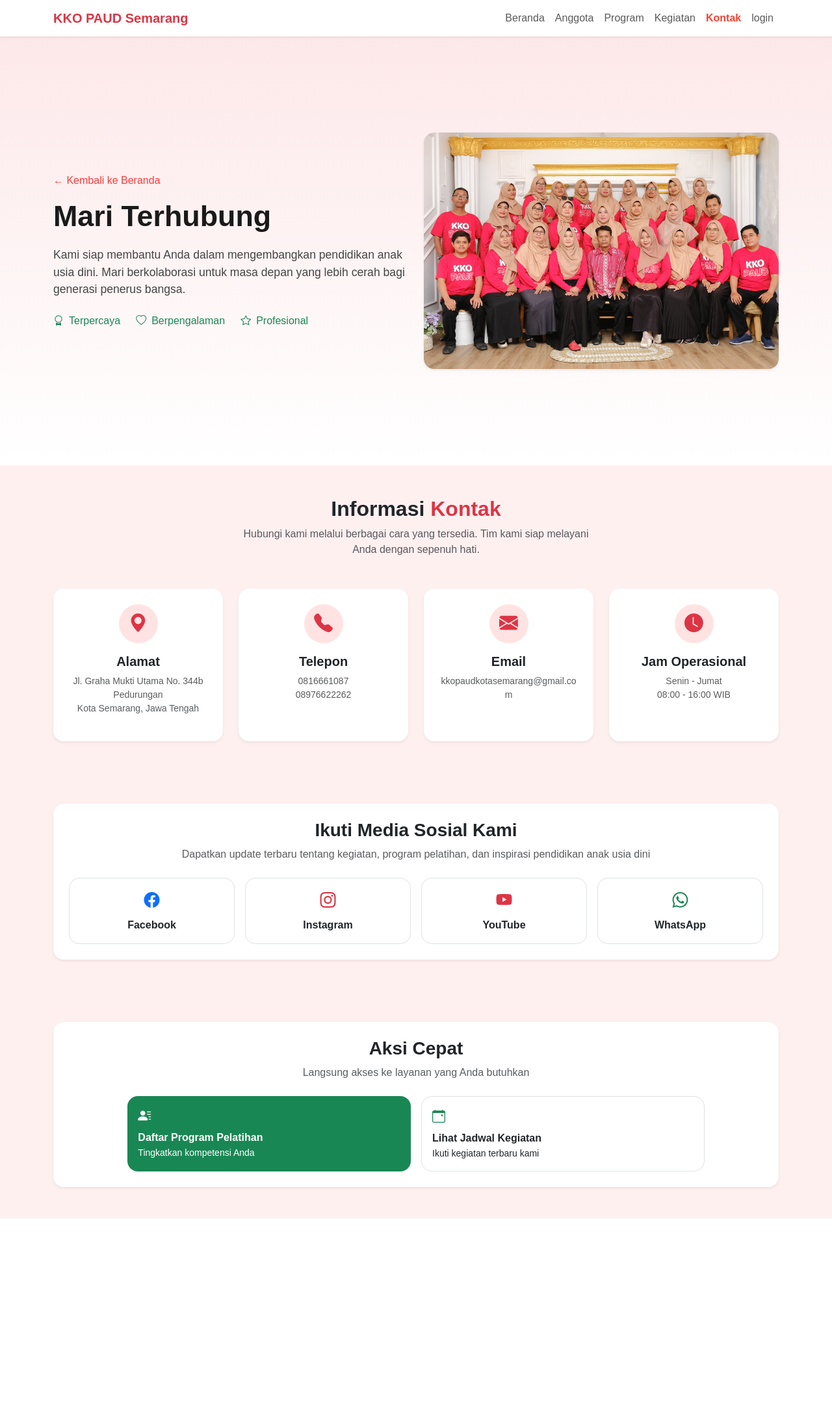
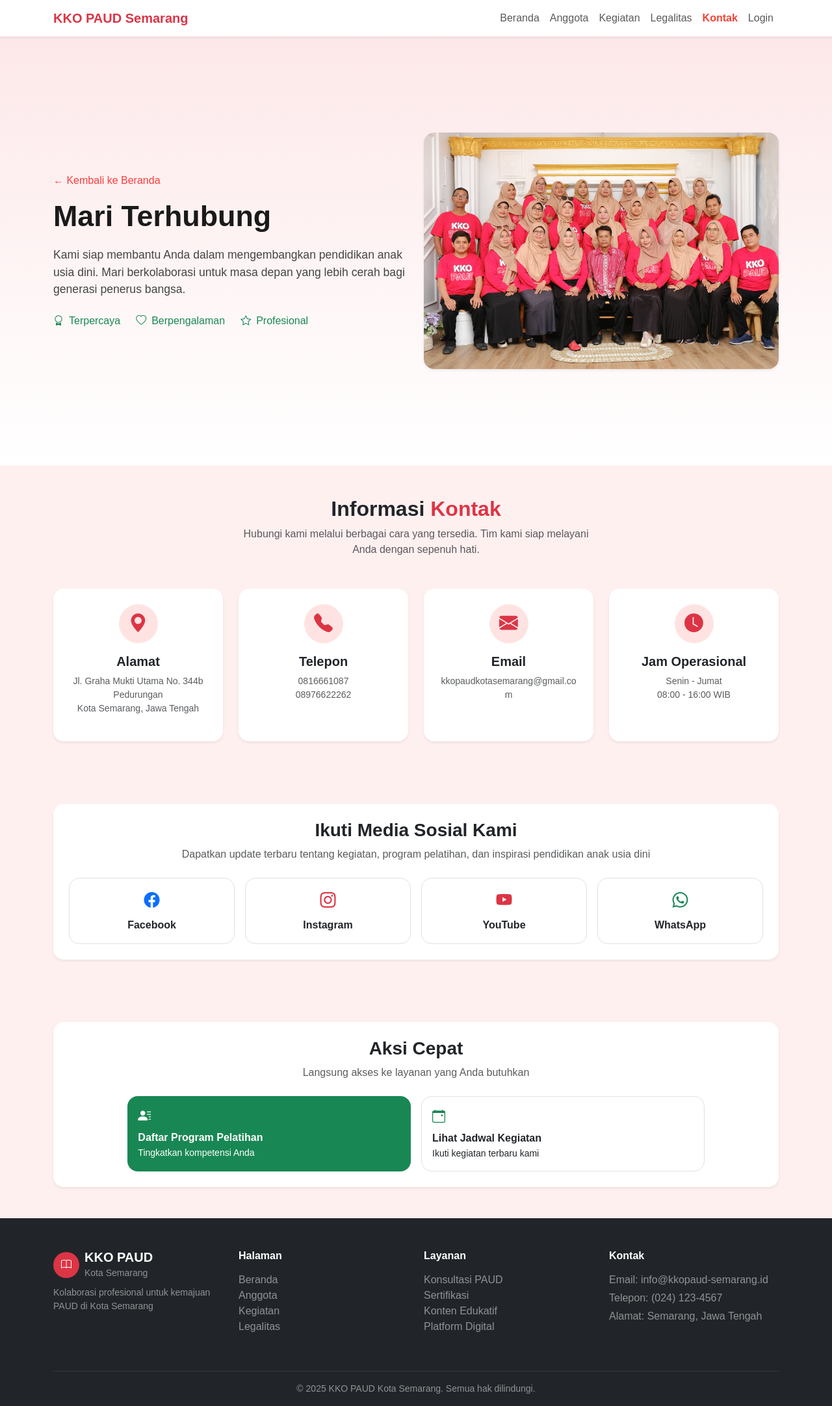
Before and after one commit to liliianaa/webkkosemarang, a PHP site: page /kontak.php in a window 1280 px wide. Shown: the whole page at 65% size. Before the commit the page ends 1875 px from the top, so only its background shows below. Run offline with PHP 8.4, Linux system fonts and the light colour scheme.

Commit message:
revisi fitur kontak

```diff
--- a/index.php
+++ b/index.php
@@ -104,8 +104,8 @@ include "koneksi.php";
                 <ul class="navbar-nav ms-auto">
                     <li class="nav-item"><a class="nav-link active" href="index.php">Beranda</a></li>
                     <li class="nav-item"><a class="nav-link" href="anggota.php">Anggota</a></li>
-                    <li class="nav-item"><a class="nav-link" href="#program">Program</a></li>
                     <li class="nav-item"><a class="nav-link" href="kegiatan.php">Kegiatan</a></li>
+                    <li class="nav-item"><a class="nav-link" href="legalitas.php">Legalitas</a></li>
                     <li class="nav-item"><a class="nav-link" href="kontak.php">Kontak</a></li>
                     <li class="nav-item"><a class="nav-link" href="login.php" target="_blank">Login</a></li>
                 </ul>
@@ -334,8 +334,8 @@ include "koneksi.php";
                 <h6 class="fw-bold mb-3">Halaman</h6>
                 <ul class="list-unstyled">
                     <li><a href="anggota.php" class="text-white-50 text-decoration-none">Anggota</a></li>
-                    <li><a href="program.php" class="text-white-50 text-decoration-none">Program</a></li>
-                    <li><a href="kegiatas" class="text-white-50 text-decoration-none">Kegiatan</a></li>
+                    <li><a href="kegiatan.php" class="text-white-50 text-decoration-none">Kegiatan</a></li>
+                    <li><a href="legalitas.php" class="text-white-50 text-decoration-none">Legalitas</a></li>
                     <li><a href="kontak.php" class="text-white-50 text-decoration-none">Kontak</a></li>
                 </ul>
             </div>
--- a/kontak.php
+++ b/kontak.php
@@ -153,10 +153,10 @@
                 <ul class="navbar-nav ms-auto">
                     <li class="nav-item"><a class="nav-link" href="index.php">Beranda</a></li>
                     <li class="nav-item"><a class="nav-link" href="anggota.php">Anggota</a></li>
-                    <li class="nav-item"><a class="nav-link" href="#program">Program</a></li>
-                    <li class="nav-item"><a class="nav-link" href="#kegiatan">Kegiatan</a></li>
+                    <li class="nav-item"><a class="nav-link" href="kegiatan.php">Kegiatan</a></li>
+                    <li class="nav-item"><a class="nav-link" href="legalitas.php">Legalitas</a></li>
                     <li class="nav-item"><a class="nav-link active" href="kontak.php">Kontak</a></li>
-                    <li class="nav-item"><a class="nav-link" href="login.php">login</a></li>
+                    <li class="nav-item"><a class="nav-link" href="login.php" target="_blank">Login</a></li>
                 </ul>
             </div>
         </div>
@@ -401,6 +401,66 @@
     </div>
 </div>
 
+<footer class="bg-dark text-white pt-5 pb-3">
+    <div class="container">
+        <div class="row">
+            <!-- Logo & Deskripsi -->
+            <div class="col-md-3 mb-4">
+                <div class="d-flex align-items-center mb-2">
+                    <div class="bg-danger text-white rounded-circle p-2 me-2 d-flex justify-content-center align-items-center"
+                        style="width: 40px; height: 40px;">
+                        <i class="bi bi-book"></i>
+                    </div>
+                    <div>
+                        <h5 class="mb-0 fw-bold">KKO PAUD</h5>
+                        <small class="text-white-50">Kota Semarang</small>
+                    </div>
+                </div>
+                <p class="text-white-50 small">
+                    Kolaborasi profesional untuk kemajuan PAUD di Kota Semarang
+                </p>
+            </div>
+
+            <!-- Halaman -->
+            <div class="col-md-3 mb-4">
+                <h6 class="fw-bold mb-3">Halaman</h6>
+                <ul class="list-unstyled">
+                    <li><a href="index.php" class="text-white-50 text-decoration-none">Beranda</a></li>
+                    <li><a href="anggota.php" class="text-white-50 text-decoration-none">Anggota</a></li>
+                    <li><a href="kegiatan.php" class="text-white-50 text-decoration-none">Kegiatan</a></li>
+                    <li><a href="legalitas.php" class="text-white-50 text-decoration-none">Legalitas</a></li>
+                </ul>
+            </div>
+
+            <!-- Layanan -->
+            <div class="col-md-3 mb-4">
+                <h6 class="fw-bold mb-3">Layanan</h6>
+                <ul class="list-unstyled">
+                    <li><a href="#" class="text-white-50 text-decoration-none">Konsultasi PAUD</a></li>
+                    <li><a href="#" class="text-white-50 text-decoration-none">Sertifikasi</a></li>
+                    <li><a href="#" class="text-white-50 text-decoration-none">Konten Edukatif</a></li>
+                    <li><a href="#" class="text-white-50 text-decoration-none">Platform Digital</a></li>
+                </ul>
+            </div>
+
+            <!-- Kontak -->
+            <div class="col-md-3 mb-4">
+                <h6 class="fw-bold mb-3">Kontak</h6>
+                <p class="mb-1 text-white-50">Email: info@kkopaud-semarang.id</p>
+                <p class="mb-1 text-white-50">Telepon: (024) 123-4567</p>
+                <p class="mb-0 text-white-50">Alamat: Semarang, Jawa Tengah</p>
+            </div>
+        </div>
+
+        <hr class="border-secondary">
+
+        <!-- Copyright -->
+        <div class="text-center small text-white-50">
+            © 2025 KKO PAUD Kota Semarang. Semua hak dilindungi.
+        </div>
+    </div>
+</footer>
+
 <script src="https://cdn.jsdelivr.net/npm/bootstrap@5.3.3/dist/js/bootstrap.bundle.min.js"></script>
 </body>
 
```
Also changed, not shown: anggota.php (+62 -1 lines), kegiatan.php (+33 -22 lines).
